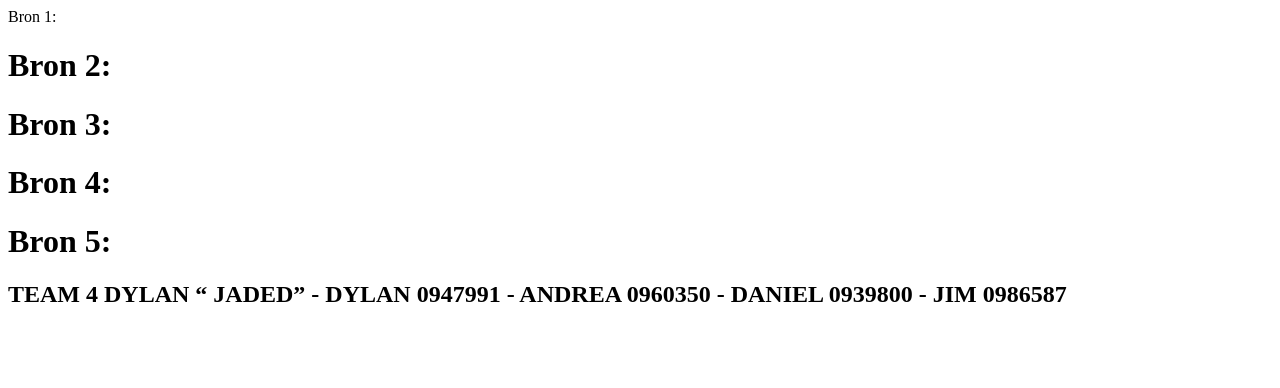
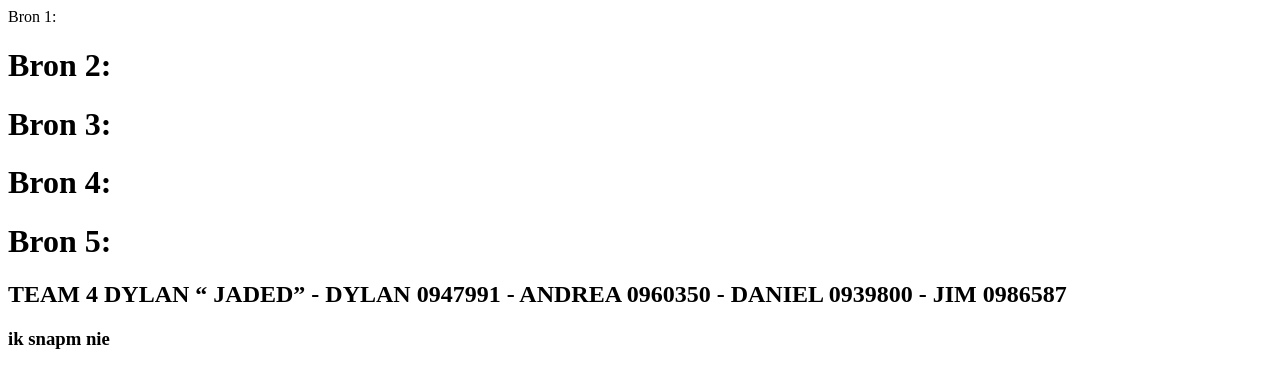
Before and after one commit to DelionBol/Team-Jaded, a plain HTML site: page index.html in a window 1280 px wide. Drawn offline with Linux system fonts and the light colour scheme.

Commit message:
Update index.html

```diff
--- a/index.html
+++ b/index.html
@@ -19,6 +19,7 @@
         -	DANIEL 0939800
         -	JIM 0986587
         </h2>
+        <h3>ik snapm nie</h3>
         </div>
     </body>
 </html>
```
